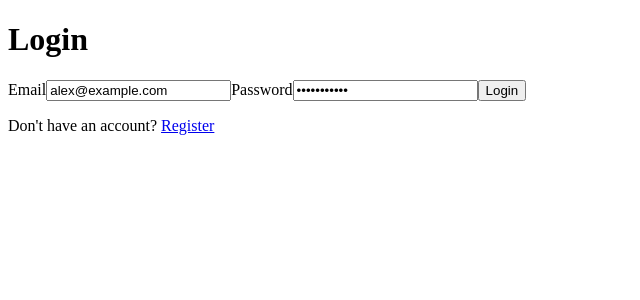
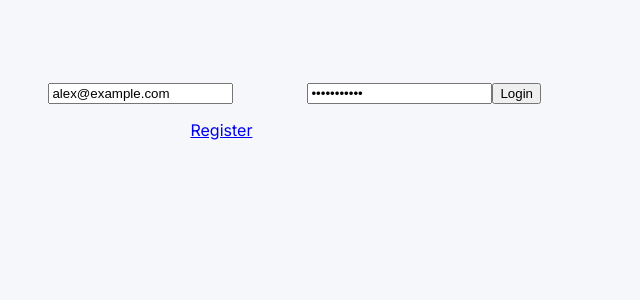
Before and after one commit to Mfstr/Project-Katch-Up, a React (Vite) app in the folder frontend/: page /login in a window 1280 px wide. Shown: the top 300 px of the page, without its empty margins (0-640 px from the left). Built offline with nearby package versions, Linux system fonts and the light colour scheme; no server answers.

Commit message:
feat(custom font): Added modern custom font Inter to style sheet and linked style sheet to main.jsx

```diff
--- a/frontend/src/main.jsx
+++ b/frontend/src/main.jsx
@@ -1,3 +1,4 @@
+import "./styles/styles.css";
 import { StrictMode } from "react";
 import { createRoot } from "react-dom/client";
 import { BrowserRouter, Navigate, Route, Routes } from 'react-router-dom';
--- a/frontend/src/styles/styles.css
+++ b/frontend/src/styles/styles.css
@@ -0,0 +1,23 @@
+@import url('https://fonts.googleapis.com/css2?family=Inter:wght@400;500;600;700;800&family=Outfit:wght@400;500;600;700;800&display=swap');
+
+:root {
+    font-family: 'Inter', sans-serif;
+    color: var(--page-bg);
+    background-color: var(--page-bg);
+    font-synthesis: none;
+    text-rendering: optimizeLegibility;
+    -webkit-font-smoothing: antialiased;
+    -moz-osx-font-smoothing: grayscale;
+    --font-heading: 'Outfit', 'Inter', sans-serif;
+    --font-body: 'Inter', sans-serif;
+    --primary-color: #635bdb;
+    --primary-soft: #eeedff;
+    --secondary-color: #f59e0b;
+    --page-bg: #f5f7fb;
+    --surface-color: #ffffff;
+    --surface-muted: #f8f9fd;
+    --text-primary: #20243a;
+    --border-color: #e4e8f1;
+    --danger-color: #d6455d;
+    --success-color: #16845d;
+}
```
